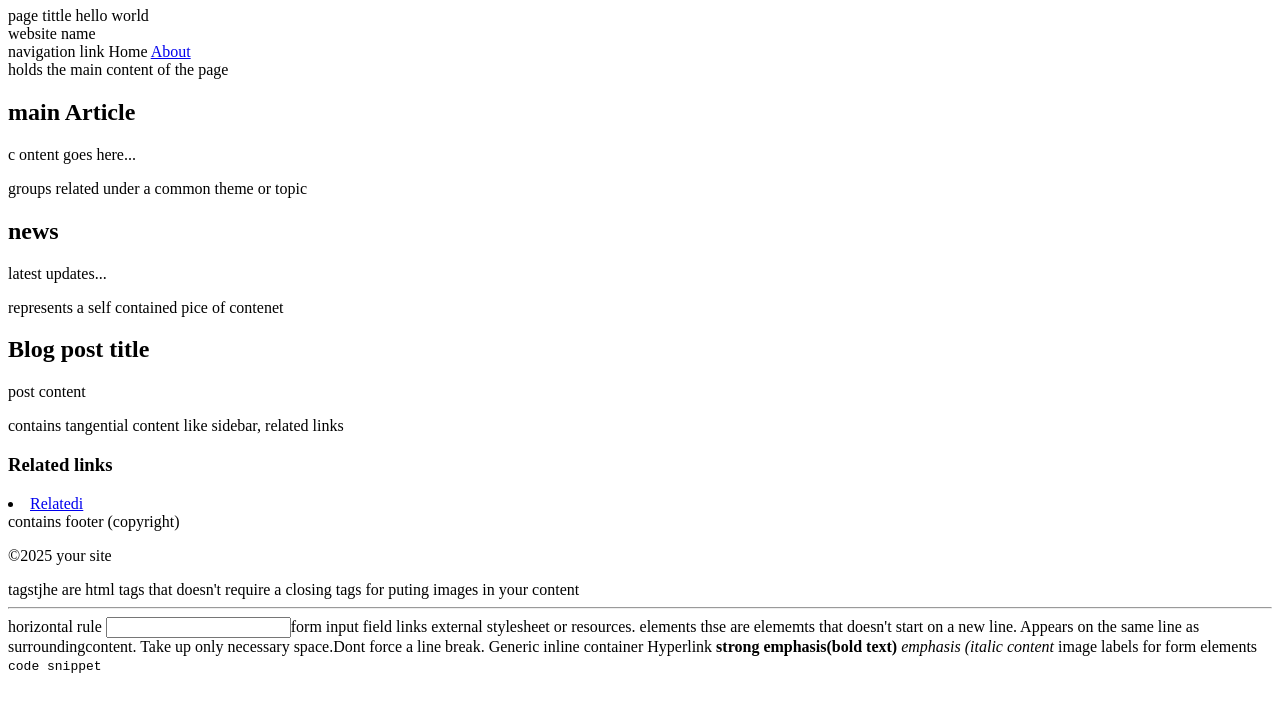
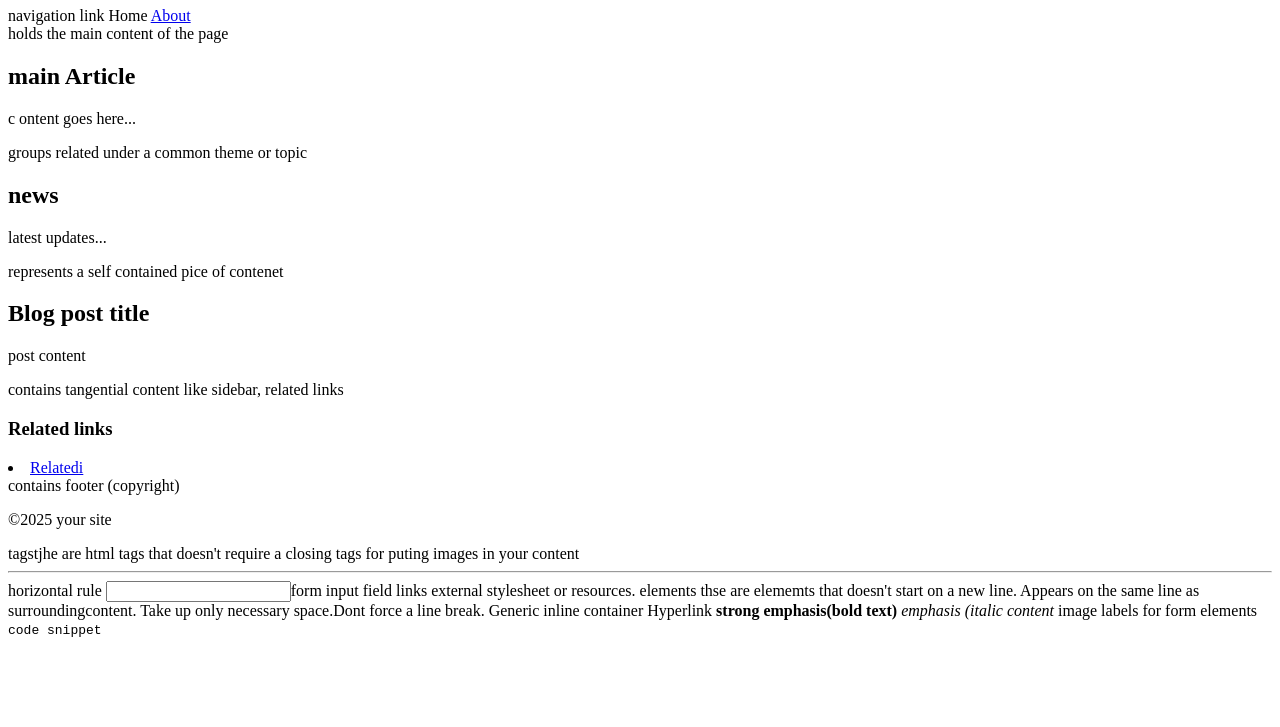
Before and after one commit to justin00032/htmlclassday1, a plain HTML site: page index.html in a window 1280 px wide. Shown: the part 73-800 px from the top of the page. Drawn offline with Linux system fonts and the light colour scheme.

Commit message:
Update index.html

```diff
--- a/index.html
+++ b/index.html
@@ -5,16 +5,7 @@
 </head>
 <body>
 	<h1>Hello this is my first HTML practice project</h1>
-</body
 
-<html></html>
-<head>
-<tittle>page tittle</tittle>
-</head>
-<body>
-<hi>hello world</hi>
-</body>
-<header>website name</header>
 
 
 <nav>navigation link
@@ -64,3 +55,4 @@ Take up only necessary space.Dont force a line break.
 <img>image
 <label> labels for form elements</label>
 <code> code snippet</code>
+</body>
```
